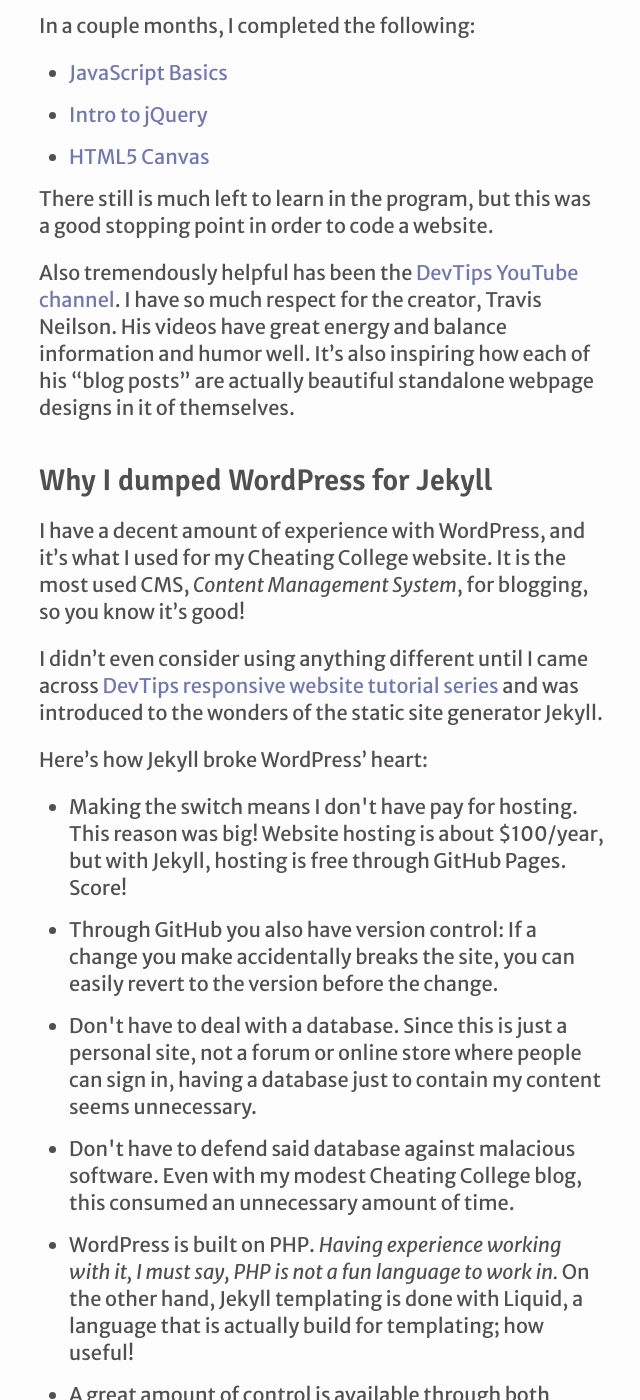
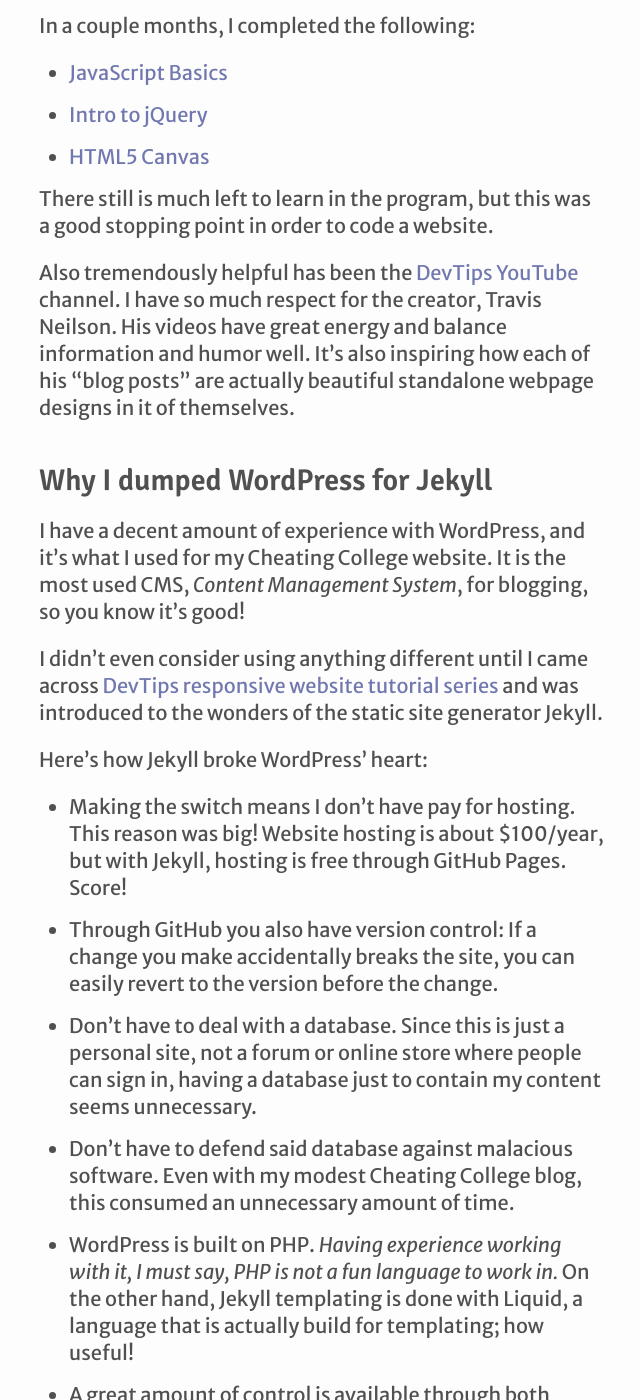
Before and after one commit to amandalynnelliott/amandalynnelliott.github.io-dev, a Jekyll site: the page built from _posts/2017-02-12-making-this-website.md, in a window 1280 px wide and 1400 px high, scrolled down 3071 px. Shown: the whole window, without its empty margins (231-871 px from the left). Built offline with Jekyll 4.4.1, drawn with Linux system fonts in a browser that asks for light colours; nearby versions of some CDN libraries; some of the changed text lies outside the part shown.

Commit message:
Proper markdown

```diff
--- a/_posts/2017-02-12-making-this-website.md
+++ b/_posts/2017-02-12-making-this-website.md
@@ -10,15 +10,15 @@
 
 Taking two months to complete, building and designing this website has been an educational and rewarding process. Here's how I got it done.
 
-<em>Similarly, read <a href="{{site.baseurl}}/blog/2017/01/new-beacon/"><b>New Beacon</b></a> to see my purpose with blogging.</em>
+*Similarly, read [**New Beacon**]({{site.url}}/blog/2017/01/new-beacon/") to see my purpose with blogging.*
 
 Here are the reasons that made getting this website up and running more urgent:
-<ul>
-<li><b>I'm bursting at the seams with content that needs to be shared.</b> I compulsively write blog posts that average 2,000 words in length, and come up with supporting illustrations and graphic concepts. I have a backlog of 35 new and partially fleshed out posts… I wish I was exaggerating!</li>
-<li><b>I want to focus on completing the biggest project I've undertaken to date</b>, the <em>Lion Poem Animation</em>, but I have no place to chronical my works-in-progress and learning, let alone a place to share the finished project (except the brevity of YouTube).</li>
-<li><b>Accountability</b>: I want to finish what I start. Sharing goals publically adds some needed social pressure.</li>
-<li><b>Experiments</b>: I don't want to <em>only</em> leave a string of finished projects in my wake, but <em>also</em> behind-the-scenes and lessons learned from making them. I change things up frequently, lately oscillating between researching, writing, drawing, web development, and playing the ukulele, and I've been letting this playful and experimental nature lead my work. The results are rarely uninteresting.</li>
-</ul>
+
+- **I'm bursting at the seams with content that needs to be shared.** I compulsively write blog posts that average 2,000 words in length, and come up with supporting illustrations and graphic concepts. I have a backlog of over thirty new and partially fleshed out posts… I wish I was exaggerating!
+- **I want to focus on completing the biggest project I've undertaken to date**, the *Lion Poem Animation*, but I have no place to chronical my works-in-progress and learning, let alone a place to share the finished project (except the brevity of YouTube).
+- **Accountability**: I want to finish what I start. Sharing goals publically adds some needed social pressure.
+- **Experiments**: I don't want to *only* leave a string of finished projects in my wake, but *also* behind-the-scenes and lessons learned from making them. I change things up frequently, lately oscillating between researching, writing, drawing, web development, and playing the ukulele, and I've been letting this playful and experimental nature lead my work. The results are rarely uninteresting.
+
 
 Now, let's get into the logistics, the What and How of making the site.
 <!--more-->
@@ -26,36 +26,36 @@
 
 ### Why build my own, and why not something simpler?
 
-<em>… like Squarespace? Tumblr? Weebly? Wix?</em>
+*… like Squarespace? Tumblr? Weebly? Wix?*
 
 There are many simple solutions out there that are wonderful. I've tried most of the popular ones, always reaching the same conclusion:
 
-<em>I want more control than these solutions provide.</em>
+*I want more control than these solutions provide.*
 
-Having worked on websites for a few years, I never had the satisfaction of building a <em>decent and professional-looking</em> website from scratch. I've always modified existing templates, even to the point of barely resembling what the author had originally intended. This of course is <em>not good practice…</em> It makes for bloated and sloppy work, and is a monster to maintain.
+Having worked on websites for a few years, I never had the satisfaction of building a *decent and professional-looking* website from scratch. I've always modified existing templates, even to the point of barely resembling what the author had originally intended. This of course is *not good practice…* It makes for bloated and sloppy work, and is a monster to maintain.
 
 Part of this website is redemption. I've called myself, and even made money as, a web designer for a few years, but I never felt confident in the skill. My design sense greatly surpasses my ability to execute in code. It was time to tackle the elephant in the room that I had been running away from for so long: programming!
 
 
 ### Programming Beyond the Website
 
-<em>The possibilities will blow your mind.</em>
+*The possibilities will blow your mind.*
 
-Months before I decided on the website project, I became inspired by the form on online content called <b>microsites</b>. Microsites are just what the name implies, smaller websites created for a single laser-focused goal.
+Months before I decided on the website project, I became inspired by the form on online content called **microsites**. Microsites are just what the name implies, smaller websites created for a single laser-focused goal.
 
-<em>As an example, take a second to view the beautiful experience that has rocked my world: <a href="http://www.sbs.com.au/theboat/"><b>The Boat</b></a>. It details the story of a mother and son on a dangerous journey.</em>
+*As an example, take a second to view the beautiful experience that has rocked my world: [**The Boat**](http://www.sbs.com.au/theboat/). It details the story of a mother and son on a dangerous journey.*
 
 The story is based on a book, and if the project was led by more traditional minds, then the only other format it likely would have been told in is as a graphic novel.
 
 But what happens when you take those illustrations, put them on a web page, and make them dynamically respond to user input? On the website, the story progresses as you scroll, images fade in or out, the music gets more dramatic or calm, you trigger sound effects The effect is that the story is exponentially more engaging.
 
-The possibilities that arise when I consider adding <em>user interactivity</em> to my content tickles me pink.
+The possibilities that arise when I consider adding *user interactivity* to my content tickles me pink.
 
 Now the blog becomes more than a place to store written text, but a dynamic home base from which to branch off with microsites I create. It becomes a place to share experiments from the world of web development and animation.
 
 Isn't that exciting?
 
-<em>The case for control was further strengthened. Naturally, the more control you want, the more complex the solution is. I've come to terms with this and finally started teaching myself programming.</em>
+*The case for control was further strengthened. Naturally, the more control you want, the more complex the solution is. I've come to terms with this and finally started teaching myself programming.*
 
 
 ### Self-Education for Web Developers
@@ -63,32 +63,32 @@
 To get my feet wet, I first embarked on Udacity's <a href="https://www.udacity.com/course/front-end-web-developer-nanodegree--nd001">Front-End Web Developer</a> curriculum. The courses are free to take, though you can pay if you want a credential.
 
 In a couple months, I completed the following:
-<ul>
-<li><a href="https://www.udacity.com/course/javascript-basics--ud804">JavaScript Basics</a></li>
-<li><a href="https://www.udacity.com/course/intro-to-jquery--ud245">Intro to jQuery</a></li>
-<li><a href="https://www.udacity.com/course/html5-canvas--ud292">HTML5 Canvas</a></li>
-</ul>
+
+- [JavaScript Basics](https://www.udacity.com/course/javascript-basics--ud804)
+- [Intro to jQuery](https://www.udacity.com/course/intro-to-jquery--ud245)
+- [HTML5 Canvas](https://www.udacity.com/course/html5-canvas--ud292)
+
 
 There still is much left to learn in the program, but this was a good stopping point in order to code a website.
 
-Also tremendously helpful has been the <a href="https://www.youtube.com/user/DevTipsForDesigners">DevTips YouTube channel</a>. I have so much respect for the creator, Travis Neilson. His videos have great energy and balance information and humor well. It's also inspiring how each of his "blog posts" are actually beautiful standalone webpage designs in it of themselves.
+Also tremendously helpful has been the [DevTips YouTube](https://www.youtube.com/user/DevTipsForDesigners) channel. I have so much respect for the creator, Travis Neilson. His videos have great energy and balance information and humor well. It's also inspiring how each of his "blog posts" are actually beautiful standalone webpage designs in it of themselves.
 
 
 ### Why I dumped WordPress for Jekyll
 
-I have a decent amount of experience with WordPress, and it's what I used for my Cheating College website. It is the most used CMS, <em>Content Management System</em>, for blogging, so you know it's good!
+I have a decent amount of experience with WordPress, and it's what I used for my Cheating College website. It is the most used CMS, *Content Management System*, for blogging, so you know it's good!
 
-I didn't even consider using anything different until I came across <a href="https://www.youtube.com/playlist?list=PLqGj3iMvMa4KQZUkRjfwMmTq_f1fbxerI">DevTips responsive website tutorial series</a> and was introduced to the wonders of the static site generator Jekyll.
+I didn't even consider using anything different until I came across [DevTips responsive website tutorial series](https://www.youtube.com/playlist?list=PLqGj3iMvMa4KQZUkRjfwMmTq_f1fbxerI) and was introduced to the wonders of the static site generator Jekyll.
 
 Here's how Jekyll broke WordPress' heart:
-<ul>
-<li>Making the switch means I don't have pay for hosting. This reason was big! Website hosting is about $100/year, but with Jekyll, hosting is free through GitHub Pages. Score!</li>
-<li>Through GitHub you also have version control: If a change you make accidentally breaks the site, you can easily revert to the version before the change.</li>
-<li>Don't have to deal with a database. Since this is just a personal site, not a forum or online store where people can sign in, having a database just to contain my content seems unnecessary.</li>
-<li>Don't have to defend said database against malacious software. Even with my modest Cheating College blog, this consumed an unnecessary amount of time.</li>
-<li>WordPress is built on PHP. <em>Having experience working with it, I must say, PHP is not a fun language to work in.</em> On the other hand, Jekyll templating is done with Liquid, a language that is actually build for templating; how useful!</li>
-<li>A great amount of control is available through both WordPress and Jekyll, but I find Jekyll easier to learn and easier to make wide-sweeping changes with. Jekyll is more suited for small-scale use, while WordPress being more suited for larger and more established websites.</li>
-</ul>
+
+- Making the switch means I don't have pay for hosting. This reason was big! Website hosting is about $100/year, but with Jekyll, hosting is free through GitHub Pages. Score!
+- Through GitHub you also have version control: If a change you make accidentally breaks the site, you can easily revert to the version before the change.
+- Don't have to deal with a database. Since this is just a personal site, not a forum or online store where people can sign in, having a database just to contain my content seems unnecessary.
+- Don't have to defend said database against malacious software. Even with my modest Cheating College blog, this consumed an unnecessary amount of time.
+- WordPress is built on PHP. *Having experience working with it, I must say, PHP is not a fun language to work in.* On the other hand, Jekyll templating is done with Liquid, a language that is actually build for templating; how useful!
+- A great amount of control is available through both WordPress and Jekyll, but I find Jekyll easier to learn and easier to make wide-sweeping changes with. Jekyll is more suited for small-scale use, while WordPress being more suited for larger and more established websites.
+
 
 When I accumulate more content, I foresee myself graduating to WordPress in the future, but currently I want to keep things tiny, lean, and manageable. Jekyll is a great and agile way to experiment with development.
 
@@ -102,9 +102,9 @@
 
 Back when I was looking to start as an illustrator, I would go about setting up a website, but then get paralyzed in the quest for the perfect header and banner design. Which illustration should I use? What colors represent me?
 
-Years ago my guiding thoughts were about my “brand” and how to stand out and dazzle the viewer… <em>The resulting indecisiveness often led to no website being made at all.</em>
+Years ago my guiding thoughts were about my “brand” and how to stand out and dazzle the viewer… *The resulting indecisiveness often led to no website being made at all.*
 
-This time my goal was refreshingly the opposite: make the design invisible. Allow it to fade into the background so my content can take center stage. <em>My goal was to minimize distractions in order to allow the content to speak for itself.</em>
+This time my goal was refreshingly the opposite: make the design invisible. Allow it to fade into the background so my content can take center stage. *My goal was to minimize distractions in order to allow the content to speak for itself.*
 
 Invisibility as a design goal is reflected in this final product. No banner image, just my name. Even when I got stuck on a main color to use, I cut the nonsense and went with a palette of grays.
 
@@ -112,9 +112,9 @@
 
 Keeping the colors of the website black, white, and grays might sound boring, but it fits perfectly because even when drawing, I predominantly work in black and white. Keeping the website consistent with that feels right. Also, when I would make images for Cheating College, I felt restricted to the orange color scheme I had chosen for the brand. But now with a black and white canvas that guarantees no clashing, I can share work that has any color palette under the sun.
 
-Having liberated myself to allow what's unimportant be invisible, I was able to devote more time to the readability of the site. Most of my time designing was actually spent picking the right fonts, making sure paragraphs read well, along with headers, lists, and blockquotes. <em>My top priority was making reading the content a comfortable experience.</em>
+Having liberated myself to allow what's unimportant be invisible, I was able to devote more time to the readability of the site. Most of my time designing was actually spent picking the right fonts, making sure paragraphs read well, along with headers, lists, and blockquotes. *My top priority was making reading the content a comfortable experience.*
 
-I expanded on my knowledge of typography by reading this beautiful guide: <a href="http://practicaltypography.com/">Butterick's Practical Typography</a>
+I expanded on my knowledge of typography by reading this beautiful guide: [Butterick's Practical Typography](http://practicaltypography.com/).
 
 I even added a custom side note element for use when I venture down a bit of a tangent while writing a post, which happens often!
 
@@ -125,13 +125,13 @@
 
 ### Unexpected Collaboration
 
-<em>We make better together.</em>
+*We make better together.*
 
 While working on this project, my boyfriend, Davis, has been supportive. In the pursuit of his own passions, he's been teaching himself programming for over a year, and has even started teaching me as well.
 
 Before he brought it up, I hadn't even considered the possibility  of him working with me on the website.
 
-<em>Now I have a caveat, I believe when doing projects it's important to intend to complete them, even if you have to do it 100% alone. It's crucial not to get hung up on the contributions of others, something that is so out of your control and subject to change.</em>
+*Now I have a caveat, I believe when doing projects it's important to intend to complete them, even if you have to do it 100% alone. It's crucial not to get hung up on the contributions of others, something that is so out of your control and subject to change.*
 
 But I also must say, a part of me, my ego, was excited about being able to say, "I made this entire site by myself!" I had to step back and realize that Davis' contribution was a wonderful opportunity to complete the project faster than I would working on it alone, and if I wanted that, then I had to let go of some control. I had to give Davis the breathing room to use his strength to make the project better.
 
@@ -141,14 +141,14 @@
 ### Tools Lineup
 
 Why reinvent the wheel? Here are some other tools used to get this bad boy up and running:
-<ul>
-<li><a href="https://jekyllrb.com/">Jekyll</a> - static site generator</li>
-<li><a href="http://brackets.io/">Brackets</a> - my beautiful and minimal code editor of choice. Open source, and ideal for web dev.</li>
-<li><a href="https://www.visualstudio.com/vs/">Microsoft Visual Studio Code</a> - Davis' code editor of choice.</li>
-<li><a href="https://trello.com/">Trello</a> - project management</li>
-<li><a href="https://mailchimp.com/">MailChimp</a> - newsletter signup. Free up to 2,000 subscribers.</li>
-<li><a href="http://lunrjs.com/">Lunr.js</a> - search functionality</li>
-</ul>
+
+- [Jekyll](https://jekyllrb.com/) - static site generator
+- [Brackets](http://brackets.io/) - my beautiful and minimal code editor of choice. Open source, and ideal for web dev.
+- [Microsoft Visual Studio Code](https://www.visualstudio.com/vs/) - Davis' code editor of choice.
+- [Trello](https://trello.com/) - project management
+- [MailChimp](https://mailchimp.com/) - newsletter signup. Free up to 2,000 subscribers.
+- [Lunr.js](http://lunrjs.com/) - search functionality
+
 
 
 ### Version 2: What to expect
@@ -156,20 +156,19 @@
 For simplicity's sake, this version is text-based and mostly barren of my artistic personality. This website is something that I will grow with, and once I have more content and projects completed, I'll start working on a more picture-based design to display the kind of work I do.
 
 Things to look forward to:
-<ul>
-<li>custom projects section</li>
-<li>custom home page</li>
-<li><em>Cheating College</em> posts archive </li>
-</ul>
 
-For an update further in the future, I could add the functionality so readers could specify the topics they want to subscribe to: Maybe you're only interested in my thoughts on creativity and productivity, but not about relationships. <em>I could segment the subscriber list based on interests.</em>
+- custom projects section
+- custom home page
+- *Cheating College* posts archive
+
+For an update further in the future, I could add the functionality so readers could specify the topics they want to subscribe to: Maybe you're only interested in my thoughts on creativity and productivity, but not about relationships. *I could segment the subscriber list based on interests.*
 
 I also foresee myself creating separate email opt-ins for specific project updates.
 
-Then comes of the issue of <em>type</em> of content. The example: If somebody isn't as interested in my writing as they are in my animations. Categorizing by type seems like a less desirable way than categorizing by interest. To most people, content is content, no matter the form.
+Then comes of the issue of *type* of content. The example: If somebody isn't as interested in my writing as they are in my animations. Categorizing by type seems like a less desirable way than categorizing by interest. To most people, content is content, no matter the form.
 
-However, I am playing with the idea of being able to filter by type. I want to add that functionality to the search bar, and am considering adding links to the navigation bar as well. Though, I am keeping in mind: <em>I want to prevent this site from becoming a static portfolio page for old work so that it can remain a value-adding blog.</em>
+However, I am playing with the idea of being able to filter by type. I want to add that functionality to the search bar, and am considering adding links to the navigation bar as well. Though, I am keeping in mind: *I want to prevent this site from becoming a static portfolio page for old work so that it can remain a value-adding blog.*
 
 There are lots of things to consider for future updates, but for now, let's get cozy with what we have. :)
 
-<em>I'm excited to pause website development and focus on the reason I did all that work: So I can start getting all of my content out of my head and into yours!</em>
+*I'm excited to pause website development and focus on the reason I did all that work: So I can start getting all of my content out of my head and into yours!*
```
Also changed, not shown: _posts/2017-01-10-new-beacon.md (+11 -11 lines), _posts/2017-01-12-mindset-shifts-massive-growth.md (+33 -34 lines), _posts/2017-03-31-gap-year.md (+3 -3 lines), _posts/2017-04-02-24hr-comic.md (+57 -1 lines).
